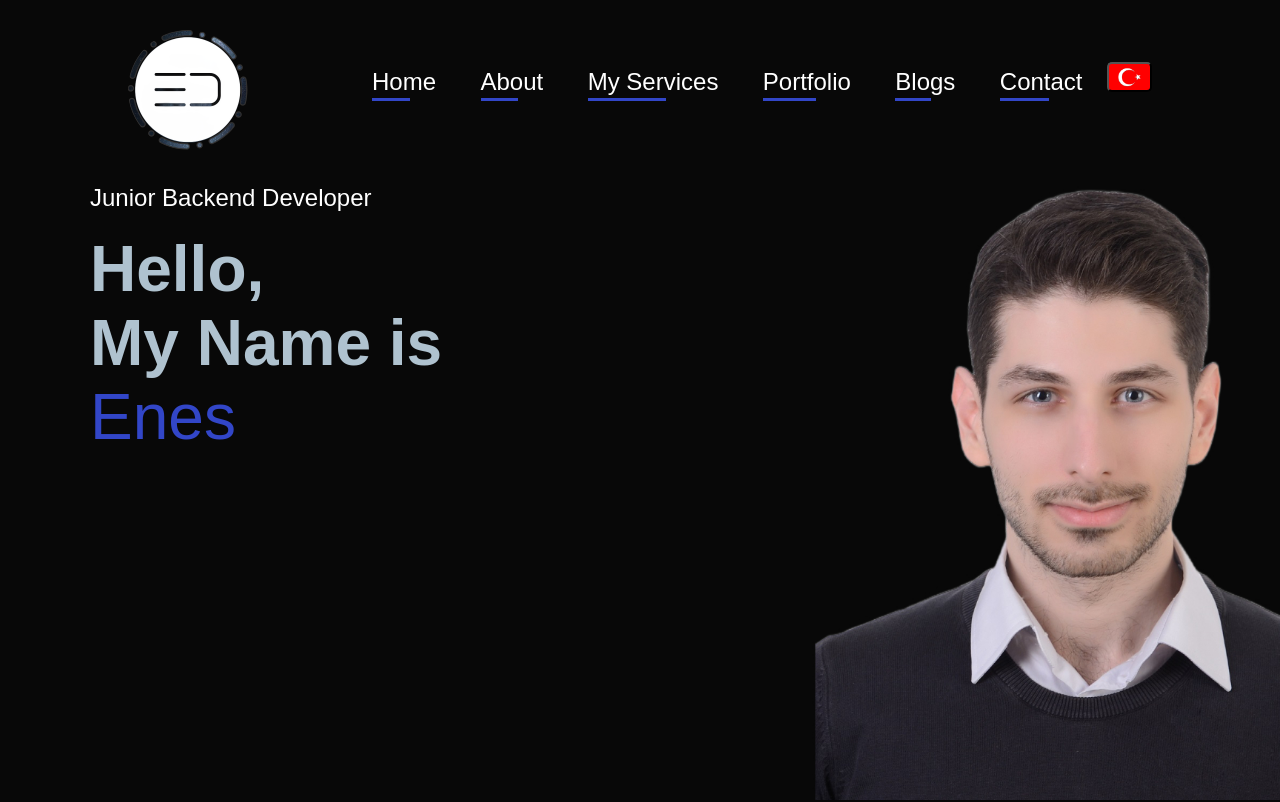
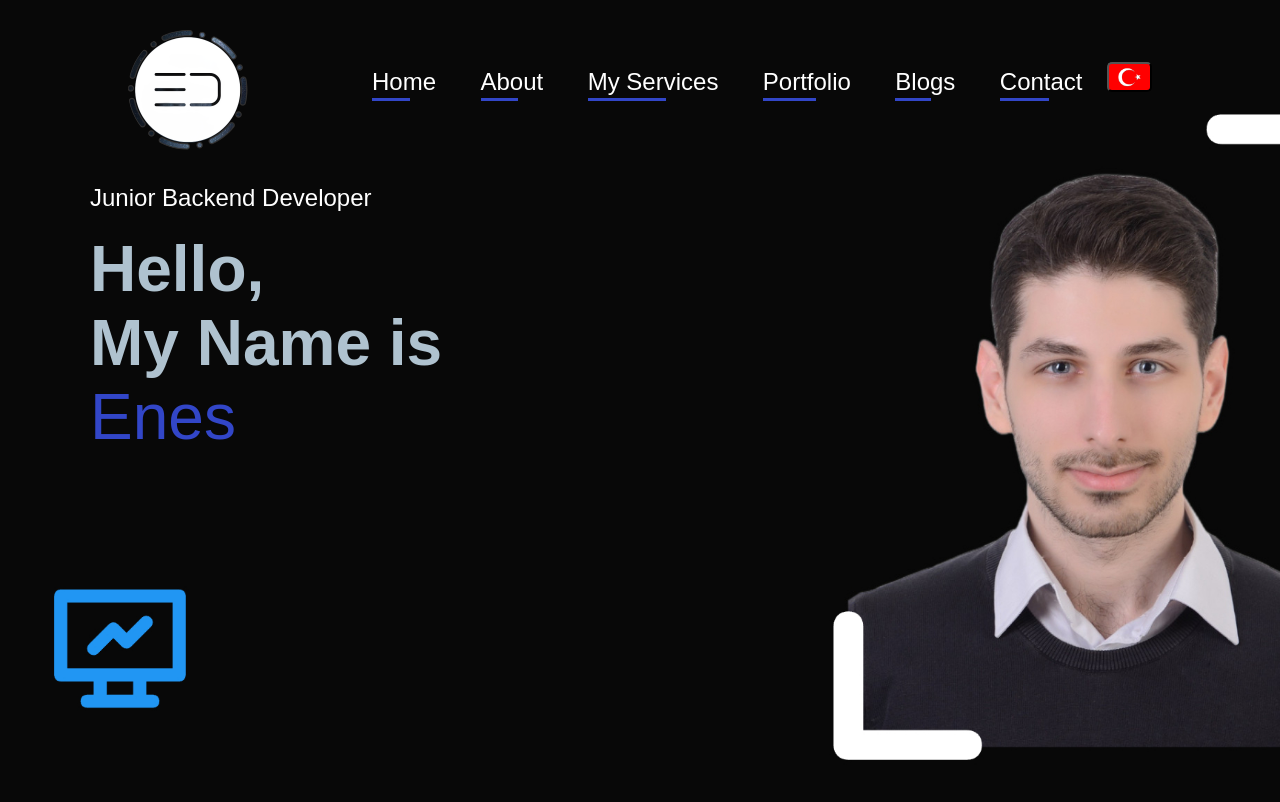
Before and after one commit to demirtasenes4/Personal-Portfolio, a plain HTML site: page index.html in a window 1280 px wide. Shown: the top 802 px of the page. Drawn offline with Linux system fonts and the light colour scheme.

Commit message:
minor CSS updates

```diff
--- a/style.css
+++ b/style.css
@@ -13,8 +13,8 @@ body{
 #header{
     width: 100%;
     height: 100vh;
-    background-image: url(images/ppbg3.jpg);
-    background-size: cover;
+    background-image: url(images/ppbg4.jpg);
+    background-size:cover;
     background-position: center;
 }
 
```
Also changed, not shown: images/ppbackground.jpg (deleted), images/ppbg.jpg (added), images/ppbg4.jpg (added).
